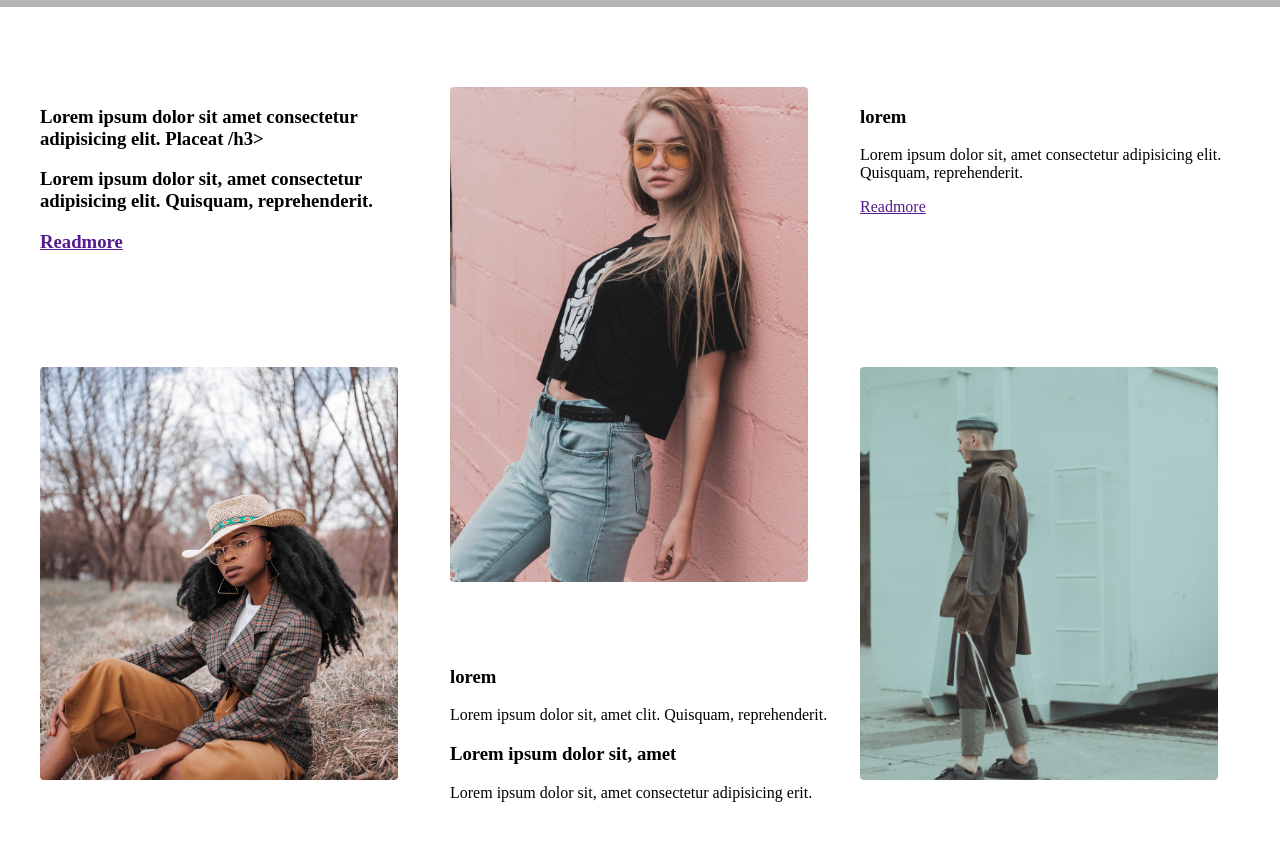
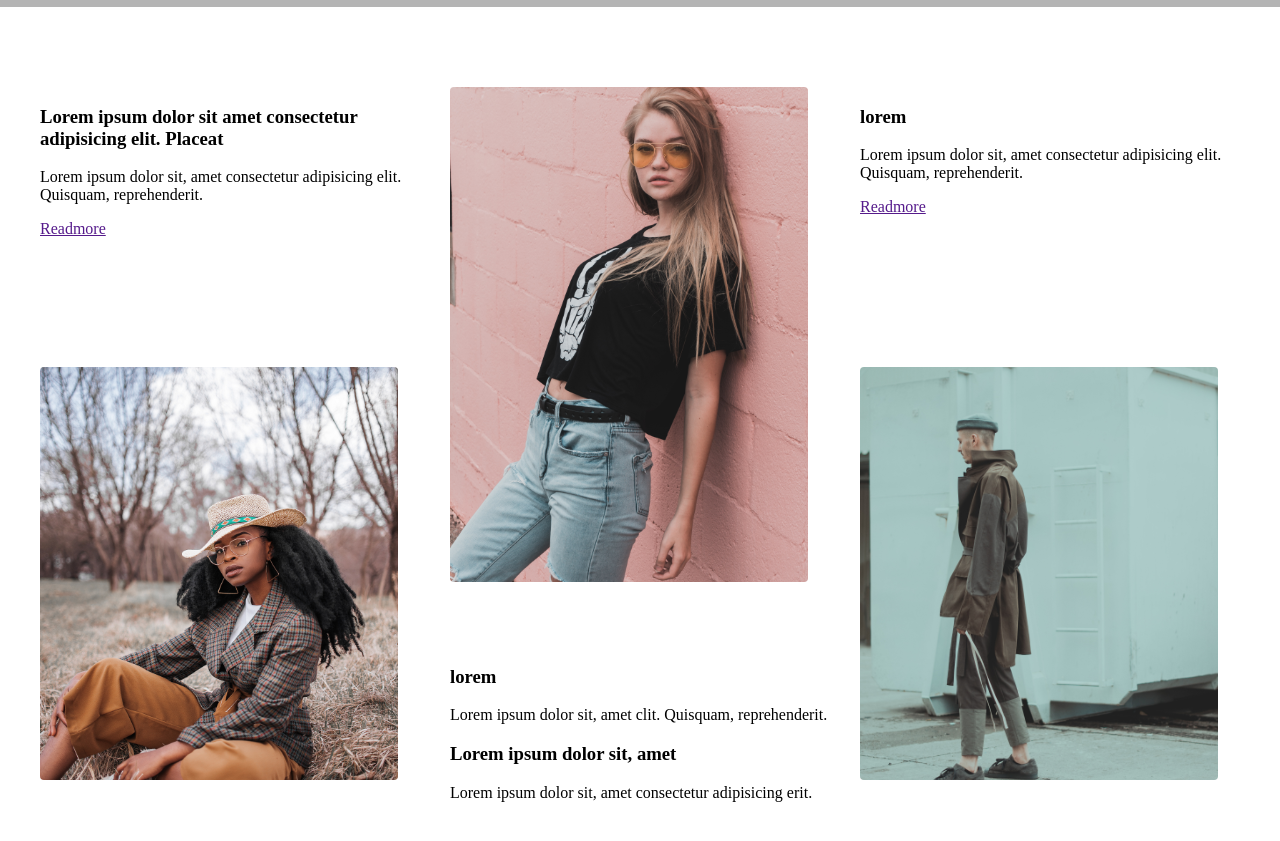
Before and after one commit to Abdirahmaan12/challange2, a plain HTML site: page index.html in a window 1280 px wide. Shown: the part 101-942 px from the top of the page. Drawn offline with Linux system fonts and the light colour scheme.

Commit message:
chalange2

```diff
--- a/index.html
+++ b/index.html
@@ -23,9 +23,9 @@
   </header>
   <main>
     <div class="short">
-      <h3>Lorem ipsum dolor sit amet consectetur adipisicing elit. Placeat /h3>
-        <p>Lorem ipsum dolor sit, amet consectetur adipisicing elit. Quisquam, reprehenderit.</p>
-        <a href="">Readmore</a>
+      <h3>Lorem ipsum dolor sit amet consectetur adipisicing elit. Placeat </h3>
+      <p>Lorem ipsum dolor sit, amet consectetur adipisicing elit. Quisquam, reprehenderit.</p>
+      <a href="">Readmore</a>
     </div>
     <div class="tall">
       <img src="1.png" alt="">
```
